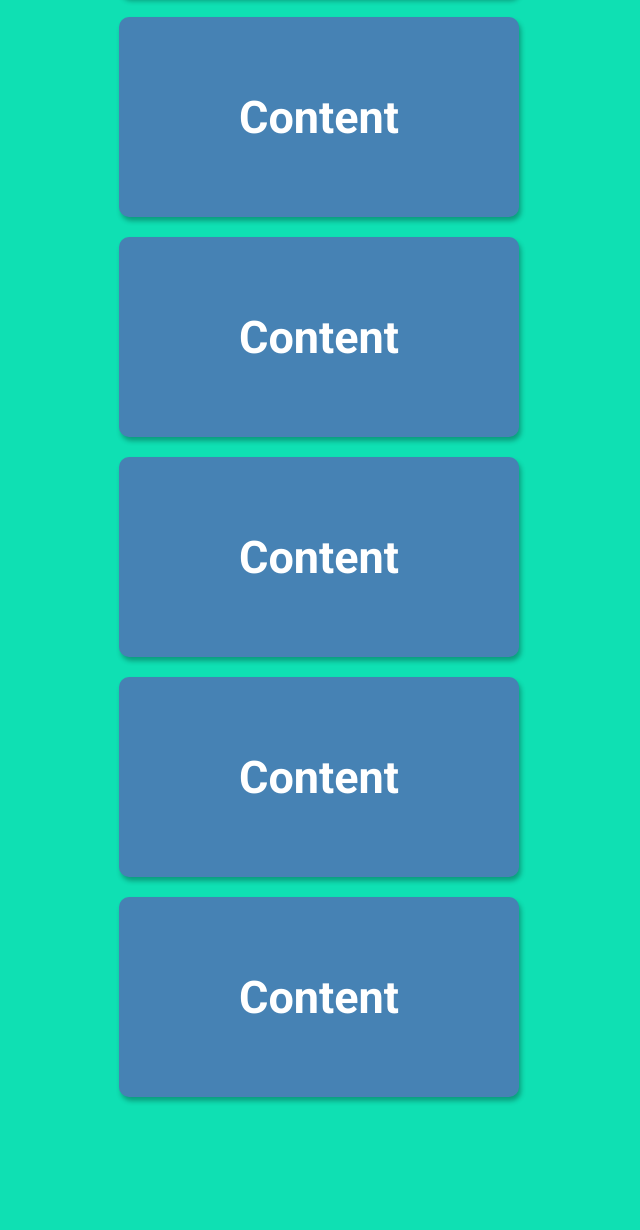
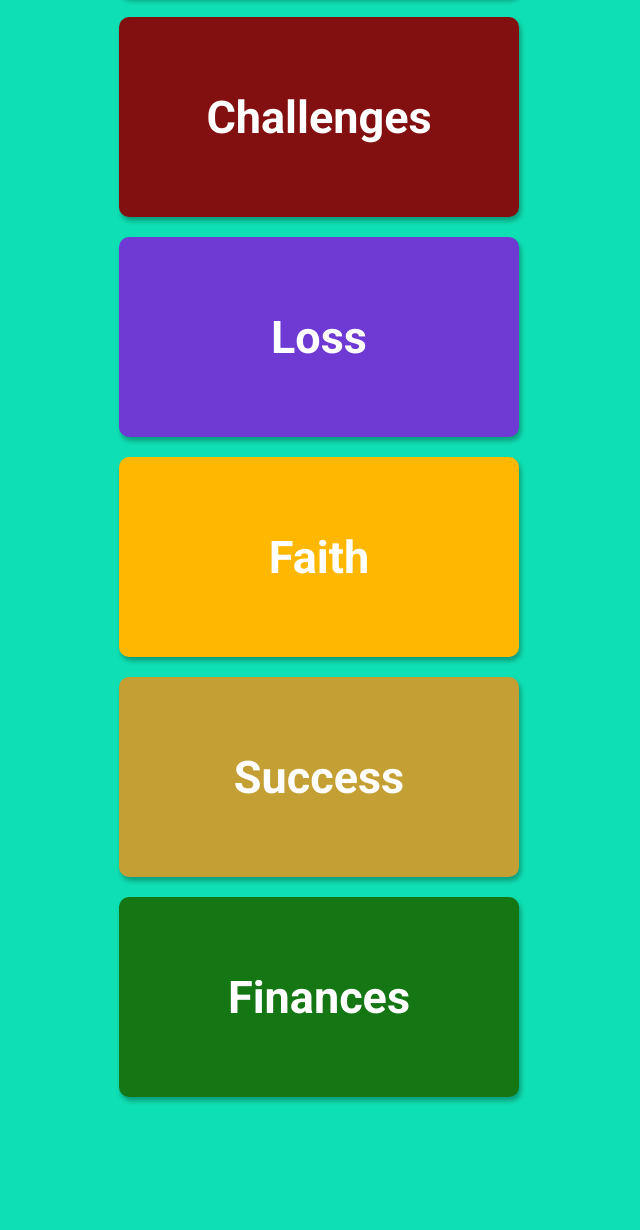
Before and after one commit to aarohimics/scroll-animation-original, a plain HTML site: page index.html in a window 1280 px wide. Shown: the part 711-1941 px from the top of the page, without its empty margins (321-961 px from the left). Drawn offline with Linux system fonts and the light colour scheme.

Commit message:
added color

```diff
--- a/index.html
+++ b/index.html
@@ -8,16 +8,16 @@
 </head>
 <body>
     <h1>Scroll to see the Animation</h1>
-    <div class="box"><h2>Content</h2></div>
-    <div class="box"><h2>Content</h2></div>
-    <div class="box"><h2>Content</h2></div>
-    <div class="box"><h2>Content</h2></div>
-    <div class="box"><h2>Content</h2></div>
-    <div class="box"><h2>Content</h2></div>
-    <div class="box"><h2>Content</h2></div>
-    <div class="box"><h2>Content</h2></div>
-    <div class="box"><h2>Content</h2></div>
-    <div class="box"><h2>Content</h2></div>
+    <div class="box pink"><h2>Friends</h2></div>
+    <div class="box skyblue"><h2>Inspiration</h2></div>
+    <div class="box yellow"><h2>Joy</h2></div>
+    <div class="box brickred"><h2>Challenges</h2></div>
+    <div class="box purple"><h2>Loss</h2></div>
+    <div class="box gold"><h2>Faith</h2></div>
+    <div class="box bronze"><h2>Success</h2></div>
+    <div class="box green"><h2>Finances</h2></div>
+    <div class="box darkblue"><h2>Pride</h2></div>
+    <div class="box salmon"><h2>Fun</h2></div>
     <script src="script.js"></script>
 </body>
 </html>
--- a/style.css
+++ b/style.css
@@ -45,3 +45,43 @@ h1 {
 .box h2 {
   font-size: 45px;
 }
+
+.pink {
+  background-color: rgb(249, 10, 249);
+}
+
+.skyblue {
+  background-color: rgb(61, 109, 231);
+}
+
+.yellow {
+  background-color: rgb(230, 237, 25);
+}
+
+.brickred {
+  background-color: rgb(131, 16, 16);
+}
+
+.purple {
+  background-color: rgb(111, 58, 211);
+}
+
+.gold {
+  background-color: rgb(255, 183, 0);
+}
+
+.bronze {
+  background-color: rgb(196, 160, 52);
+}
+
+.green {
+  background-color: rgb(20, 119, 20);
+}
+
+.darkblue {
+  background-color: rgb(7, 7, 74);
+}
+
+.salmon {
+  background-color: rgb(205, 106, 95);
+}
```
Also changed, not shown: 2 other files.
